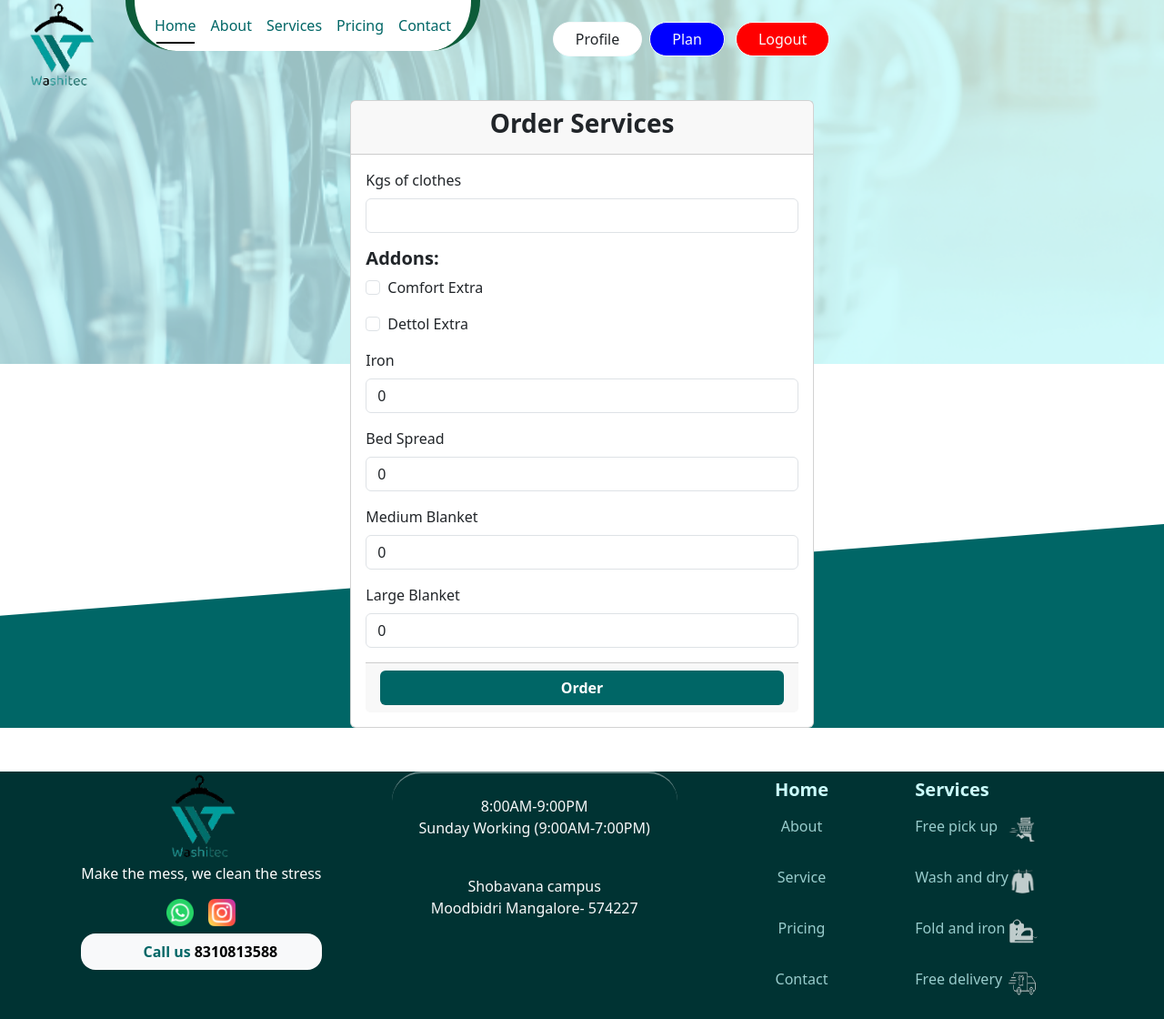
After one commit to sumanthgm-a4/Washitek, a Django app: page /order in a window 1280 px wide. The commit adds this page. Shown: the whole page at 91% size. Run offline with Django 5.2, Linux system fonts and the light colour scheme; a user stored in the database is signed in; data comes from the database, SQL or seed files in the repository; both versions use the stored data as it was after the commit.

Commit message:
View Orders

```diff
--- a/newapp/models.py
+++ b/newapp/models.py
@@ -39,7 +39,7 @@ class Order(models.Model):
     status = models.CharField(max_length=15, default="Received")
 
     def __str__(self):
-        return self.userobj.first_name + " " + self.userobj.last_name + " -> " + self.itemobj.item + " " + str(self.quantity) + " no.s"
+        return self.userobj.first_name + " " + self.userobj.last_name + " " + str(self.clothes) + " no.s" + " " + str(self.totalprice)
 
 
 class CreditUser(models.Model):
--- a/newapp/urls.py
+++ b/newapp/urls.py
@@ -22,4 +22,6 @@ urlpatterns = [
     path("plan", render_plan, name="plan"),
     path('changepassword', render_change_password, name='change_password'),
     path('otpverify',render_passwordotp,name='password_otp'),
+    path('order',render_order,name='order'),
+    path('vieworder', render_view_orders, name='view_orders'),
 ]
--- a/newapp/views.py
+++ b/newapp/views.py
@@ -22,6 +22,9 @@ items = {
 
 # Create your views here.
 
+def check_plan_expired(request):
+    pass
+
 
 def get_plan(request):
 
@@ -36,6 +39,7 @@ def get_plan(request):
             uses_a_plan = "Credit Plan"
 
     return uses_a_plan
+
 
 def render_home(request):
 
@@ -188,6 +192,7 @@ def render_change_password(request):
 def render_logout(request):
 
     logout(request)
+    messages.success(request, 'Logged out successfully')
     return redirect("login")
 
 
@@ -294,9 +299,21 @@ def render_free_delivery(request):
 @login_required(login_url="login")
 def render_profile(request):
 
+    amt = None
     user = Customer.objects.get(userobj=request.user)
+    if get_plan(request) == "Monthly Plan":
+        planuser = MonthlyUser.objects.get(userobj=request.user)
+        amt = planuser.amt_left
+    elif get_plan(request) == "Yearly Plan":
+        planuser = YearlyUser.objects.get(userobj=request.user)
+        amt = planuser.amt_left
+    elif get_plan(request) == "Credit Plan":
+        planuser = CreditUser.objects.get(userobj=request.user)
+        amt = planuser.credit_left
+    else:
+        amt = "N/A"
 
-    return render(request, "profile.html", {"obj": user, "uses_a_plan": get_plan(request)})
+    return render(request, "profile.html", {"obj": user, "uses_a_plan": get_plan(request), "amt": amt})
 
 
 def render_plan(request):
@@ -342,57 +359,82 @@ def render_plan(request):
 @login_required(login_url="login")
 def render_order(request):
 
-    clothes = int(request.POST.get("clothes"))
-    comfort = int(request.POST.get("comfort"))
-    dettol = int(request.POST.get("dettol"))
-    iron = int(request.POST.get("iron"))
-    bedspread = int(request.POST.get("bedspread"))
-    mediumblanket = int(request.POST.get("mediumblanket"))
-    largeblanket = int(request.POST.get("largeblanket"))
+    if request.method == "POST":
+        clothes = int(request.POST.get("clothes"))
+        comfort = int(request.POST.get("comfort")) if request.POST.get("comfort") else 0
+        dettol = int(request.POST.get("dettol")) if request.POST.get("dettol") else 0
+        iron = int(request.POST.get("iron"))
+        bedspread = int(request.POST.get("bedspread"))
+        mediumblanket = int(request.POST.get("mediumblanket"))
+        largeblanket = int(request.POST.get("largeblanket"))
+
+        print(clothes, comfort, dettol, iron, bedspread, mediumblanket, largeblanket)
+
+        user = request.user
+        totalprice = clothes*items["clothes"] + \
+                        comfort*items["comfort"] + \
+                        dettol*items["dettol"] + \
+                        iron*items["iron"] + \
+                        bedspread*items["bedspread"] + \
+                        mediumblanket*items["mediumblanket"] + \
+                        largeblanket*items["largeblanket"]
+
+        order = Order(
+            userobj=user,
+            clothes=clothes,
+            comfort=comfort,
+            dettol=dettol,
+            iron=iron,
+            bedspread=bedspread,
+            mediumblanket=mediumblanket,
+            largeblanket=largeblanket,
+            totalprice=totalprice
+        )
+
+        if YearlyUser.objects.filter(userobj=user).exists():
+            if YearlyUser.objects.get(userobj=user).isActive:
+                user = YearlyUser.objects.get(userobj=user)
+                if user.amt_left < totalprice:
+                    messages.error(request, "Insufficient balance")
+                    return redirect("home")
+                user.amt_left -= totalprice
+                user.save()
+                order.save()
+                print(order.orderdatetime)
+                messages.success(request, "Order placed successfully")
+                return redirect("home")
+            elif CreditUser.objects.get(userobj=user).isActive:
+                user = CreditUser.objects.get(userobj=user)
+                if user.credit_left < totalprice:
+                    messages.error(request, "Insufficient credit")
+                    return redirect("home")
+                user.credit_left -= totalprice
+                user.save()
+                order.save()
+                print(order.orderdatetime)
+                messages.success(request, "Order placed successfully")
+                return redirect("home")
+            elif MonthlyUser.objects.get(userobj=user).isActive:
+                user = MonthlyUser.objects.get(userobj=user)
+                if user.amt_left < totalprice:
+                    messages.error(request, "Insufficient balance")
+                    return redirect("home")
+                user.amt_left -= totalprice
+                user.save()
+                order.save()
+                print(order.orderdatetime)
+                messages.success(request, "Order placed successfully")
+                return redirect("home")
+        else:
+            messages.warning(request, "Please choose a plan")
+            return redirect("plan")
+
+    return render(request, "add_ones.html", {"uses_a_plan": get_plan(request)})
+
+
+def render_view_orders(request):
 
     user = request.user
-    totalprice = clothes*items["clothes"] + \
-                    comfort*items["comfort"] + \
-                    dettol*items["dettol"] + \
-                    iron*items["iron"] + \
-                    bedspread*items["bedspread"] + \
-                    mediumblanket*items["mediumblanket"] + \
-                    largeblanket*items["largeblanket"]
+    orders = Order.objects.filter(userobj=user)
 
-    order = Order(
-        userobj=user,
-        clothes=clothes,
-        comfort=comfort,
-        dettol=dettol,
-        iron=iron,
-        bedspread=bedspread,
-        mediumblanket=mediumblanket,
-        largeblanket=largeblanket,
-        totalprice=totalprice
-    )
-
-    if YearlyUser.objects.filter(userobj=user).exists():
-        if YearlyUser.objects.get(userobj=user).isActive:
-            user = YearlyUser.objects.get(userobj=user)
-            user.amt_left -= totalprice
-            user.save()
-            order.save()
-            messages.success(request, "Order placed successfully")
-            return redirect("home")
-        elif CreditUser.objects.get(userobj=user).isActive:
-            user = CreditUser.objects.get(userobj=user)
-            user.credit_left -= totalprice
-            user.save()
-            order.save()
-            messages.success(request, "Order placed successfully")
-            return redirect("home")
-        elif MonthlyUser.objects.get(userobj=user).isActive:
-            user = MonthlyUser.objects.get(userobj=user)
-            user.amt_left -= totalprice
-            user.save()
-            order.save()
-            messages.success(request, "Order placed successfully")
-            return redirect("home")
-    else:
-        messages.warning(request, "Please choose a plan")
-        return redirect("plan")
+    return render(request, "view_orders.html", {"orders": orders, "uses_a_plan": get_plan(request)})
--- /dev/null
+++ b/templates/add_ones.html
@@ -0,0 +1,132 @@
+{% load static %}
+<!doctype html>
+<html lang="en">
+
+<head>
+  <meta charset="utf-8">
+  <meta name="viewport" content="width=device-width, initial-scale=1">
+  <title>AddOnes | Washitec</title>
+  <link rel="stylesheet" href="{% static 'css/style.css' %}">
+  <link href="https://cdn.jsdelivr.net/npm/bootstrap@5.3.3/dist/css/bootstrap.min.css" rel="stylesheet"
+    integrity="sha384-QWTKZyjpPEjISv5WaRU9OFeRpok6YctnYmDr5pNlyT2bRjXh0JMhjY6hW+ALEwIH" crossorigin="anonymous">
+  <script src="https://cdn.jsdelivr.net/npm/bootstrap@5.3.3/dist/js/bootstrap.bundle.min.js"
+    integrity="sha384-YvpcrYf0tY3lHB60NNkmXc5s9fDVZLESaAA55NDzOxhy9GkcIdslK1eN7N6jIeHz"
+    crossorigin="anonymous"></script>
+</head>
+<style>
+  .banner {
+    position: fixed;
+    top: 0;
+    width: 100%;
+    height: 400px;
+    /* Adjust the height as needed */
+    overflow: hidden;
+    z-index: -2;
+    /* Ensure it stays above other content */
+  }
+
+  .banner img {
+    width: 100%;
+    height: 100%;
+    object-fit: cover;
+    /* Ensures the image covers the entire div */
+  }
+
+  .background-shape {
+    position: fixed;
+    bottom: 0;
+    left: 0;
+    width: 100%;
+    height: 28vh;
+    background: #006666;
+    clip-path: polygon(0 45%, 100% 0, 100% 100%, 0 100%);
+    z-index: -1;
+    /* Ensure it stays behind other content */
+  }
+
+  @media (max-width: 768px) {
+    .background-shape {
+      height: 25vh;
+      /* Adjust height for smaller screens */
+      clip-path: polygon(0 20%, 100% 0, 100% 100%, 0 100%);
+    }
+  }
+</style>
+
+<body>
+  <div class="banner">
+    <img src="{% static 'images/background2.png' %}" alt="Banner Image">
+  </div>
+  <div class="background-shape"></div>
+  <div class="container-fluid m-0 p-0" style="background-color: transparent;">
+    <div class="row m-0">
+      <div class="col-lg-9">
+        {% include 'navbar.html' %}
+      </div>
+    </div>
+    <div class="container col-lg-5" style="padding-top: 10px;">
+      <div class="card">
+        <form method="POST"> {% csrf_token %}
+          <div class="card-header">
+            <h3 class="text-center"><strong>Order Services</strong></h3>
+          </div>
+          <div class="card-body">
+            <div class="mb-3">
+              <label class="form-label" for="exampleCheck1">Kgs of clothes</label>
+              <input name="clothes" type="text" class="form-control" id="0">
+            </div>
+            <h5><strong>Addons:</strong></h5>
+            <div class="mb-3 form-check">
+              <input type="checkbox" class="form-check-input" id="exampleCheck1" name="comfort" value="1">
+              <label class="form-check-label" for="exampleCheck1">Comfort Extra</label>
+            </div>
+            <div class="mb-3 form-check">
+              <input type="checkbox" class="form-check-input" id="exampleCheck1" name="dettol" value="1">
+              <label class="form-check-label" for="exampleCheck1">Dettol Extra</label>
+            </div>
+            <div class="mb-3">
+              <label class="form-label" for="iron">Iron</label>
+              <input name="iron" type="text" class="form-control" id="0" value="0">
+            </div>
+            <div class="mb-3">
+              <label class="form-label" for="iron">Bed Spread</label>
+              <input name="bedspread" type="text" class="form-control" id="0" value="0">
+            </div>
+            <div class="mb-3">
+              <label class="form-label" for="iron">Medium Blanket</label>
+              <input name="mediumblanket" type="text" class="form-control" id="0" value="0">
+            </div>
+            <div class="mb-3">
+              <label class="form-label" for="iron">Large Blanket</label>
+              <input name="largeblanket" type="text" class="form-control" id="0" value="0">
+            </div>
+            <div class="card-footer">
+              <button type="submit" class="btn button-bg w-100 text-white fw-bold"
+                style="background: #006666;">Order</button>
+            </div>
+          </div>
+        </form>
+      </div>
+    </div>
+  </div>
+  <br><br>
+  {% include 'footer.html' %}
+  </div>
+
+
+</body>
+<script src="https://cdn.jsdelivr.net/npm/bootstrap@5.3.3/dist/js/bootstrap.bundle.min.js"
+  integrity="sha384-YvpcrYf0tY3lHB60NNkmXc5s9fDVZLESaAA55NDzOxhy9GkcIdslK1eN7N6jIeHz" crossorigin="anonymous"></script>
+<script>
+  const togglePassword = document.querySelector('#togglePassword');
+  const password = document.querySelector('#password');
+  togglePassword.addEventListener('click', function (e) {
+    // toggle the type attribute
+    const type = password.getAttribute('type') === 'password' ? 'text' : 'password';
+    password.setAttribute('type', type);
+    // toggle the eye slash icon
+    this.classList.toggle('fa-eye-slash');
+  });
+</script>
+
+</html>
```
Also changed, not shown: templates/index.html (+14 -1 lines), templates/profile.html (+6 -1 lines), templates/view_orders.html (added, +117 -0 lines), db.sqlite3.
